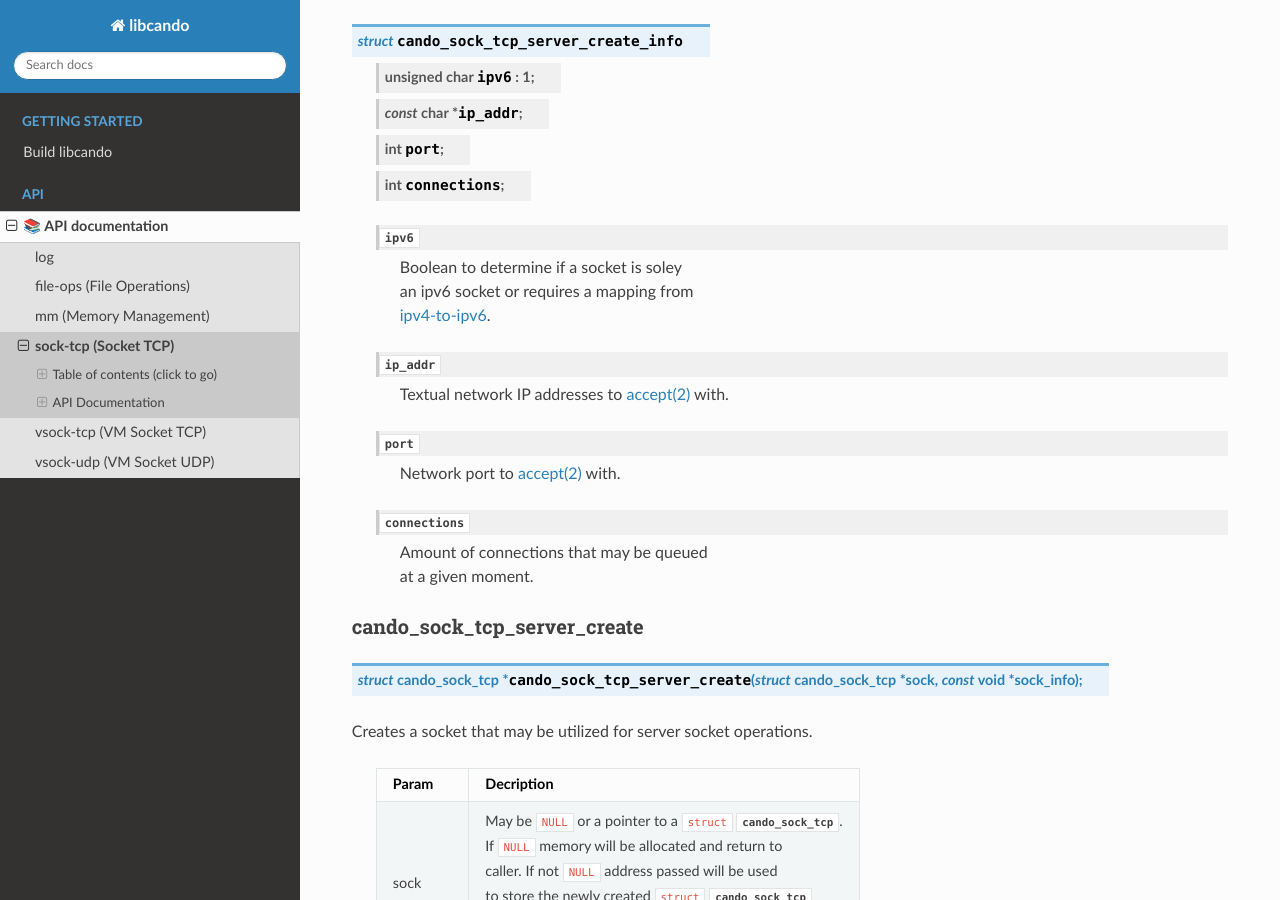
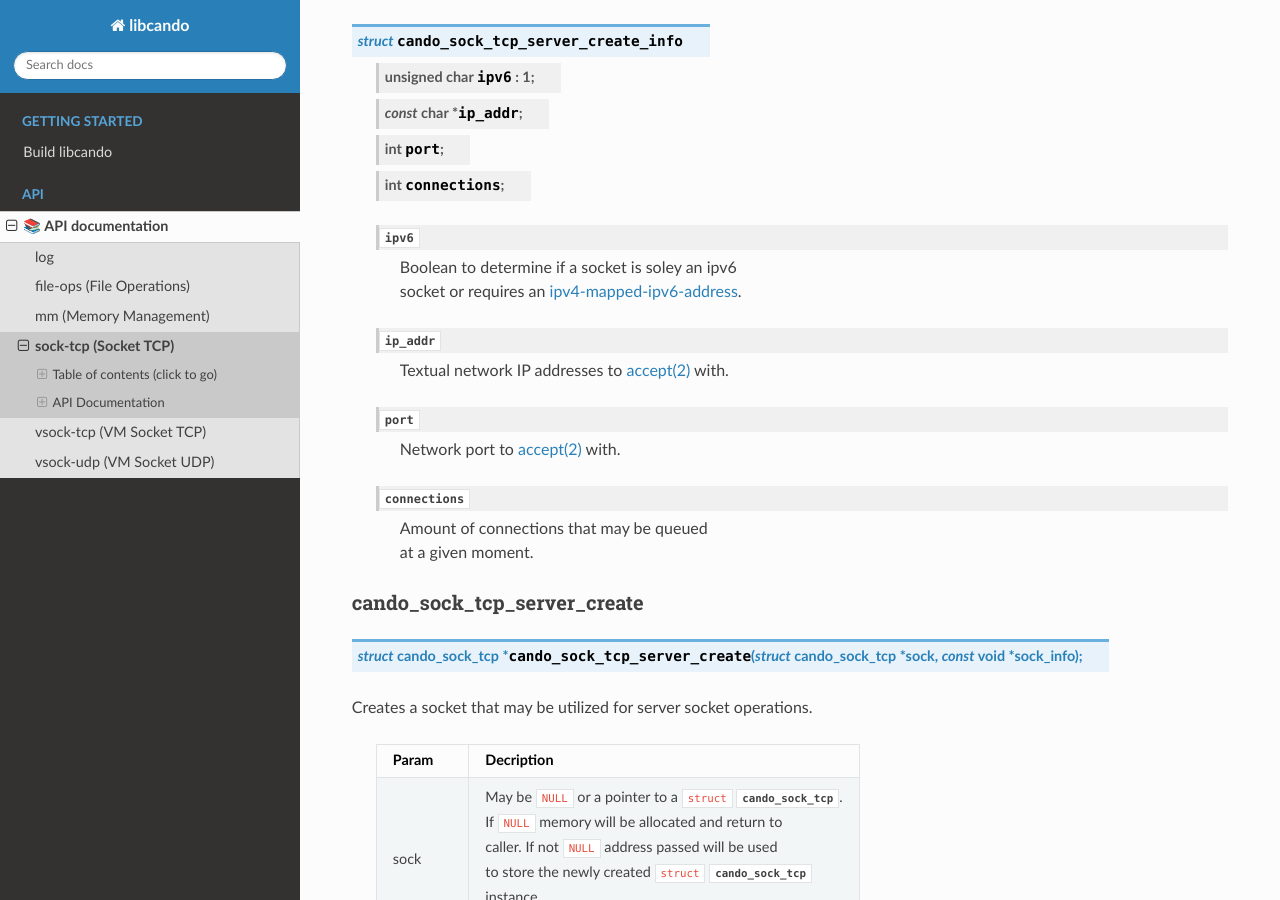
Before and after one commit to under-view/libcando, a Sphinx documentation site: the page built from docs/sock-tcp.rst, in a window 1280 px wide and 900 px high, scrolled down 2083 px. Built offline with Sphinx 7.4.7 and the Read the Docs theme 3.1.0, drawn with Linux system fonts in a browser that asks for light colours; formulas are drawn with MathJax 3; some of the changed text lies outside the part shown.

Commit message:
sock-tcp: update create_info ipv6 member definition
Signed-off-by: Vincent Davis Jr <vince@underview.tech>

```diff
--- a/docs/sock-tcp.rst
+++ b/docs/sock-tcp.rst
@@ -105,9 +105,8 @@ cando_sock_tcp_server_create_info
 		int           connections;
 
 	:c:member:`ipv6`
-		| Boolean to determine if a socket is soley
-		| an ipv6 socket or requires a mapping from
-		| `ipv4-to-ipv6`_.
+		| Boolean to determine if a socket is soley an ipv6
+		| socket or requires an `ipv4-mapped-ipv6-address`_.
 
 	:c:member:`ip_addr`
 		| Textual network IP addresses to `accept(2)`_ with.
@@ -191,9 +190,8 @@ cando_sock_tcp_client_create_info
 		int           port;
 
 	:c:member:`ipv6`
-		| Boolean to determine if a socket is soley
-		| an ipv6 socket or requires a mapping from
-		| `ipv4-to-ipv6`_.
+		| Boolean to determine if a socket is soley an ipv6
+		| socket or requires an `ipv4-mapped-ipv6-address`_.
 
 	:c:member:`ip_addr`
 		| Textual network IP addresses to `connect(2)`_/`send(2)`_ to.
@@ -455,4 +453,4 @@ cando_sock_tcp_send_data
 .. _send(2): https://www.man7.org/linux/man-pages/man2/send.2.html
 .. _recv(2): https://www.man7.org/linux/man-pages/man2/recv.2.html
 .. _sockaddr_in6: https://www.man7.org/linux/man-pages/man7/sock.7.html
-.. _ipv4-to-ipv6: https://en.wikipedia.org/wiki/IPv6#IPv4-mapped_IPv6_addresses
+.. _ipv4-mapped-ipv6-address: https://en.wikipedia.org/wiki/IPv6#IPv4-mapped_IPv6_addresses
```
Also changed, not shown: 1 other file.
